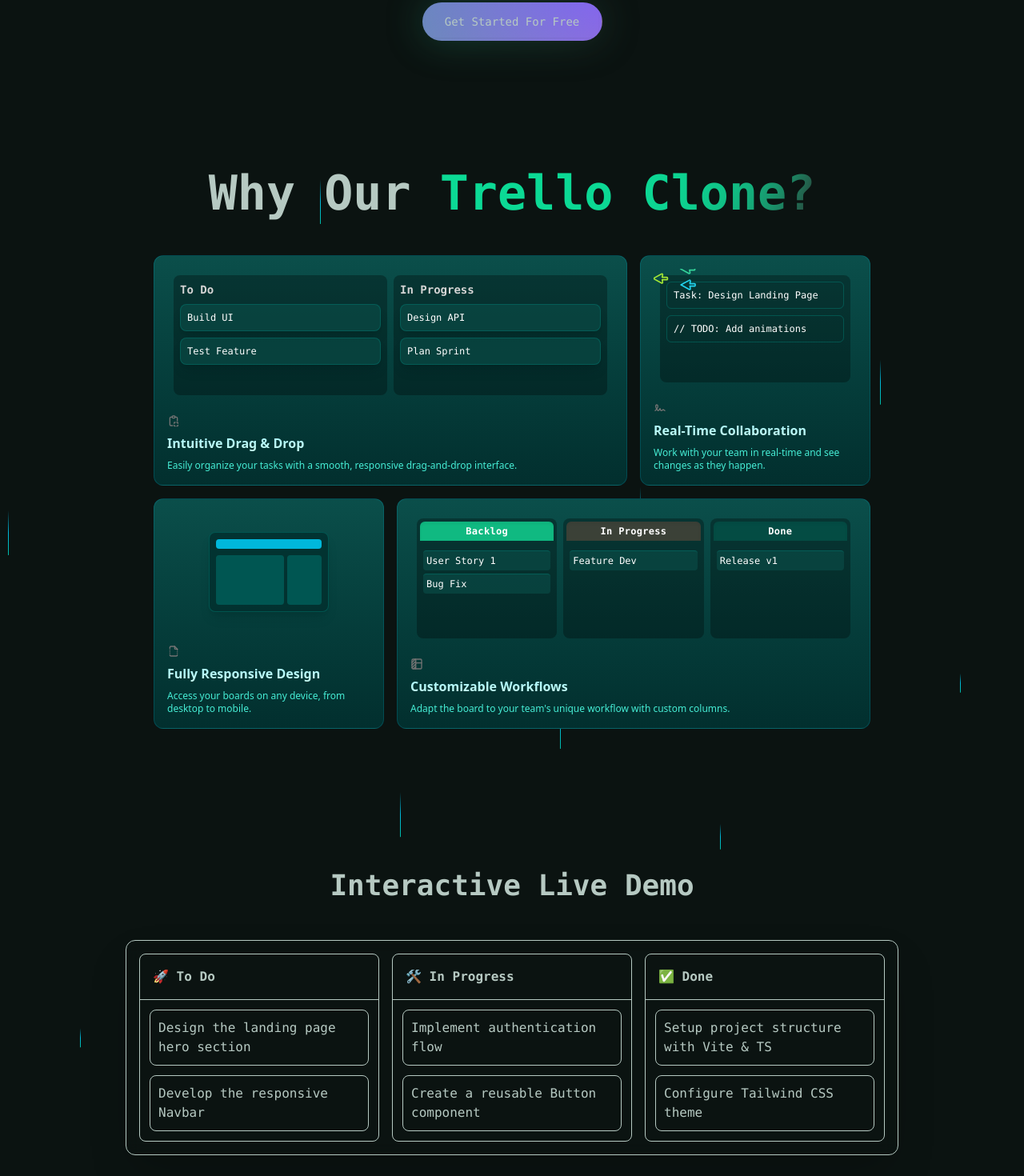
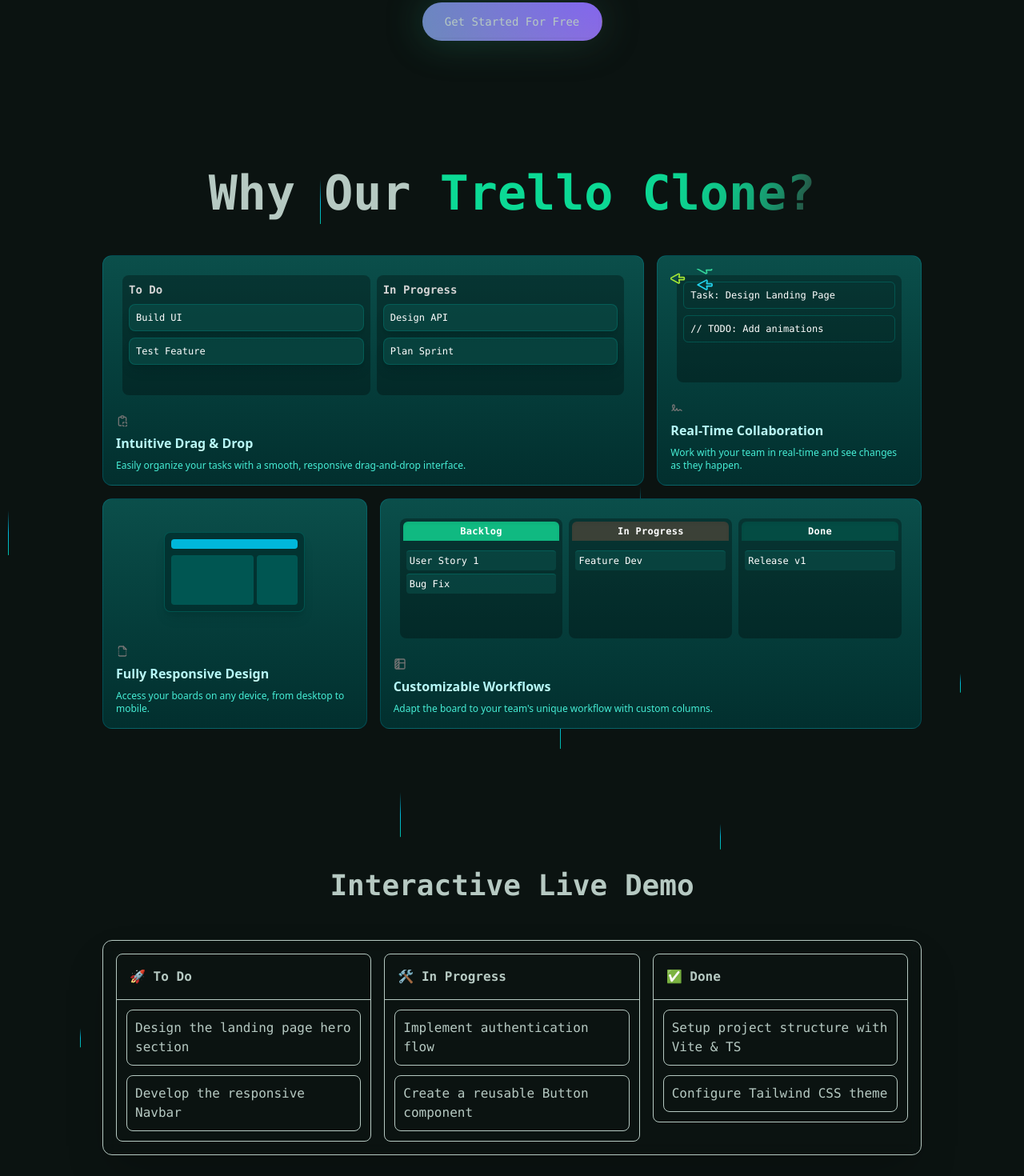
Before and after one commit to rajabovsherzod/trello_express.js, a React (Vite) app in the folder client/: page / in a window 1280 px wide. Shown: the part 520-1990 px from the top of the page at 80% size. Built offline with nearby package versions, Linux system fonts and the light colour scheme.

Commit message:
minor fixed

```diff
--- a/client/src/components/dnd/Column.tsx
+++ b/client/src/components/dnd/Column.tsx
@@ -26,9 +26,9 @@ const ColumnContainer = ({ column, cards }: ColumnProps) => {
   return (
     <div
       ref={setNodeRef}
-      className="relative w-[300px] h-full flex flex-col bg-background/50 rounded-lg border border-border flex-shrink-0"
+      className="relative lg:flex-1 h-full flex flex-col bg-background/50 rounded-lg border border-border flex-shrink-0"
     >
-      <GlowingEffect className="rounded-lg" disabled={false} spread={20} size={200} />
+      <GlowingEffect className="rounded-lg" disabled={false} spread={20} />
       <div className="p-4 font-bold text-md border-b border-border text-left">
         {column.title}
       </div>
--- a/client/src/components/dnd/LiveDemoBoard.tsx
+++ b/client/src/components/dnd/LiveDemoBoard.tsx
@@ -95,9 +95,9 @@ const LiveDemoBoard = () => {
   }
 
   return (
-    <div className="flex justify-center">
+    <div>
       <div className="rounded-xl border border-border bg-card/50 p-2 shadow-2xl backdrop-blur-sm sm:p-4">
-        <div className="flex flex-col gap-4 lg:flex-row">
+        <div className="flex flex-col lg:flex-row gap-4 w-full">
           <DndContext
             sensors={sensors}
             onDragStart={onDragStart}
--- a/client/src/components/sections/FeaturesSection.tsx
+++ b/client/src/components/sections/FeaturesSection.tsx
@@ -27,7 +27,7 @@ export function FeaturesSection() {
           transition={{ duration: 0.8, ease: "easeInOut" }}
           viewport={{ once: true }}
         >
-            <BentoGrid className="max-w-4xl mx-auto">
+            <BentoGrid>
             {items.map((item, i) => (
                 <BentoGridItem
                 key={i}
--- a/client/src/components/ui/macbook-terminal.tsx
+++ b/client/src/components/ui/macbook-terminal.tsx
@@ -13,7 +13,7 @@ const MacbookTerminal = ({
   return (
     <div
       className={cn(
-        "w-full max-w-3xl mx-auto rounded-xl border border-white/20", // Removed background and shadow for transparency
+        "w-full max-w-3xl mx-auto rounded-xl border border-white/20 bg-background/80 backdrop-blur-sm",
         className
       )}
       {...props}
--- a/client/src/pages/HomePage.tsx
+++ b/client/src/pages/HomePage.tsx
@@ -15,6 +15,7 @@ const HomePage = () => {
     <div className="relative min-h-screen w-full bg-background text-foreground">
       <BackgroundBeamsWithCollision />
       <div className="relative z-10">
+        <div className="bg-background/30">
           <div className="flex flex-col items-center px-4 pt-24 pb-12 text-center md:pt-32 md:pb-20">
           <h1 className="mb-4 text-3xl font-bold text-foreground sm:mb-6 sm:text-4xl md:text-6xl">
             Trello helps teams move
@@ -36,15 +37,16 @@ const HomePage = () => {
             </Button>
           </BackgroundGradient>
           </div>
+        </div>
 
         <div className="container mx-auto px-4 pb-12 sm:pb-16 md:pb-24">
+          <div className="max-w-5xl mx-auto">
             <FeaturesSection />
 
             <div className="mt-16 sm:mt-20 md:mt-24">
               <h2 className="mb-8 text-center text-2xl font-bold sm:mb-12 sm:text-3xl md:text-4xl">
                 Interactive Live Demo
               </h2>
-            <div className="max-w-4xl mx-auto">
               <LiveDemoBoard />
             </div>
           </div>
```
Lines whose indentation alone changed are shown as unchanged.
